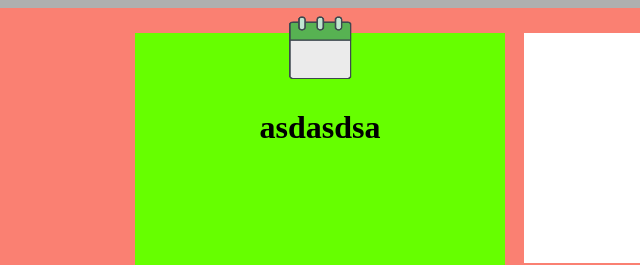
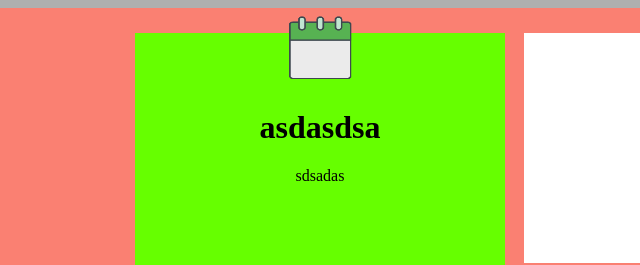
Before and after one commit to NicolasOlmos222/TP5---Tarjetas, a plain HTML site: page index.html in a window 1280 px wide. Shown: the top 265 px of the page, 135-775 px from the left. Drawn offline with Linux system fonts and the light colour scheme.

Commit message:
Add files via upload

```diff
--- a/index.html
+++ b/index.html
@@ -11,6 +11,7 @@
         <div class="verde">
             <img src="Elementos/2.png" alt="" class="img1">
             <h1>asdasdsa</h1>
+            <p>sdsadas</p>
         </div>
         <div>
             <div class="blanco">
```
